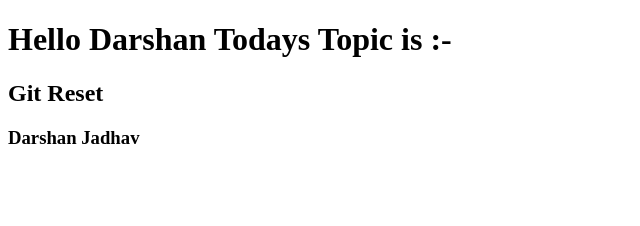
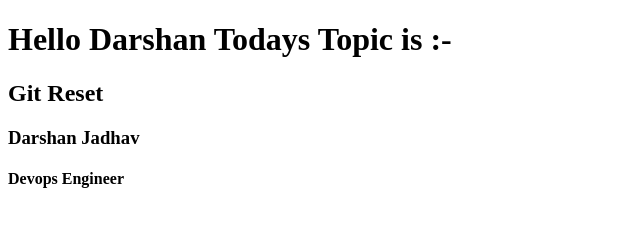
Before and after one commit to Djadhav83/Git-reset, a plain HTML site: page Index.html in a window 1280 px wide. Shown: the whole page, without its empty margins (0-640 px from the left). Drawn offline with Linux system fonts and the light colour scheme.

Commit message:
add profile

```diff
--- a/Index.html
+++ b/Index.html
@@ -9,5 +9,6 @@
     <h1>Hello Darshan Todays Topic is :-</h1>
     <h2>Git Reset </h2>
     <h3>Darshan Jadhav</h3>
+    <h4>Devops Engineer</h4>
 </body>
 </html>
```
